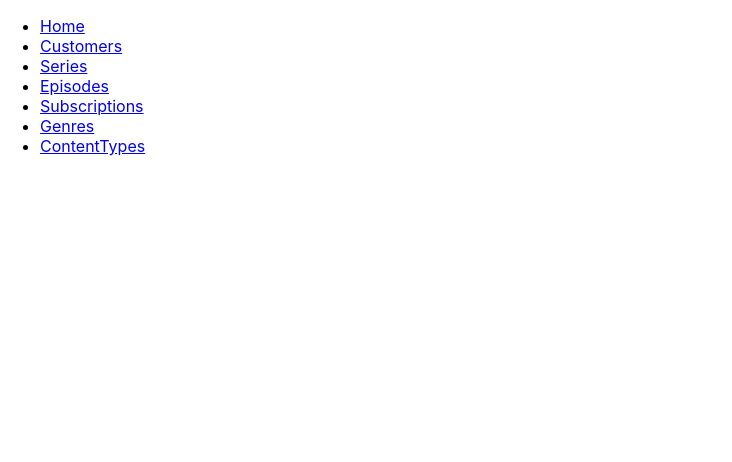
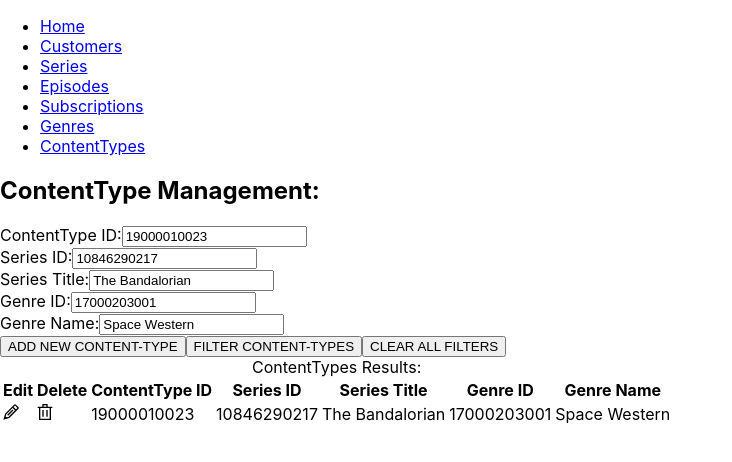
Before and after one commit to linlolo/notflix_react, a React (Create React App) app: page /#/types in a window 1280 px wide. Shown: the top 462 px of the page, without its empty margins (0-732 px from the left). Built offline with nearby package versions, Linux system fonts and the light colour scheme.

Commit message:
Add ContentTypes functionality
This should complete front-end framework.

TODO: CSS styling
TODO: back-end functionality

EJL

```diff
--- a/src/App.js
+++ b/src/App.js
@@ -18,7 +18,9 @@ import EditEpisode from './Pages/EditEpisode';
 import Subscriptions from "./Pages/Subscriptions";
 import EditSubscription from "./Pages/EditSubscription";
 import Genres from "./Pages/Genres";
-import EditGenres from "./Pages/EditGenres";
+import EditGenre from "./Pages/EditGenre";
+import ContentTypes from "./Pages/ContentTypes";
+import EditType from "./Pages/EditType";
 
 
 function App() {
@@ -38,7 +40,9 @@ function App() {
           <Route path="/subscriptions" element={<Subscriptions />}> </Route>
           <Route path="/subscriptions/:subscriptionID" element={<EditSubscription />}> </Route>
           <Route path="/genres" element={<Genres />}> </Route>
-          <Route path="/genres/:genreID" element={<EditGenres />}> </Route>
+          <Route path="/genres/:genreID" element={<EditGenre />}> </Route>
+          <Route path="/types" element={<ContentTypes />}> </Route>
+          <Route path="/types/:typeID" element={<EditType />}> </Route>
         </Routes>
         {/* There's a way to do this with nested routes and <Outlet />
         components, but we'd need to do a little restructuring... EJ */}
--- /dev/null
+++ b/src/Components/ContentTypesForm.js
@@ -0,0 +1,54 @@
+import "../App.css";
+import React from "react";
+
+export default function ContentTypesForm() {
+    return (
+        <form>
+            <div className="formField">
+                <label>ContentType ID:
+                    <input
+                        type="text"
+                        id="contentTypeID"
+                        name="contentTypeID"
+                        value="19000010023" />
+                </label>
+            </div>
+            <div className="formField">
+                <label>Series ID:
+                    <input
+                        type="text"
+                        id="seriesID"
+                        name="seriesID"
+                        value="10846290217" />
+                </label>
+            </div>
+            <div className="formField">
+                <label>Series Title:
+                    <input
+                        type="text"
+                        id="title"
+                        name="title"
+                        value="The Bandalorian" />
+                </label>
+            </div>
+            <div className="formField">
+                <label>Genre ID:
+                    <input
+                        type="text"
+                        id="genreID"
+                        name="genreID"
+                        value="17000203001" />
+                </label>
+            </div>
+            <div className="formField">
+                <label>Genre Name:
+                    <input
+                        type="text"
+                        id="genreName"
+                        name="genreName"
+                        value="Space Western" />
+                </label>
+            </div>
+        </form>
+    );
+}
--- /dev/null
+++ b/src/Components/ContentTypesTable.js
@@ -0,0 +1,36 @@
+import "../App.css";
+import React from "react";
+import {Link} from "react-router-dom";
+import {GrTrash, GrEdit} from "react-icons/gr";
+
+export default function ContentTypesTable() {
+    return (
+        <table>
+            <caption>ContentTypes Results:</caption>
+            <thead>
+                <th>Edit</th>
+                <th>Delete</th>
+                <th>ContentType ID</th>
+                <th>Series ID</th>
+                <th>Series Title</th>
+                <th>Genre ID</th>
+                <th>Genre Name</th>
+            </thead>
+            <tbody>
+                <tr>
+                    <td>
+                        <Link to="19000010023">
+                            <GrEdit />
+                        </Link>
+                    </td>
+                    <td><GrTrash /></td>
+                    <td>19000010023</td>
+                    <td>10846290217</td>
+                    <td>The Bandalorian</td>
+                    <td>17000203001</td>
+                    <td>Space Western</td>
+                </tr>
+            </tbody>
+        </table>
+    );
+}
--- /dev/null
+++ b/src/Pages/ContentTypes.js
@@ -0,0 +1,17 @@
+import "../App.css";
+import React from "react";
+import ContentTypesForm from "../Components/ContentTypesForm";
+import ContentTypesTable from "../Components/ContentTypesTable";
+
+export default function ContentTypes() {
+    return (
+        <div className="contentTypes">
+            <h2>ContentType Management:</h2>
+            <ContentTypesForm />
+            <button type='button'>ADD NEW CONTENT-TYPE</button>
+            <button type='button'>FILTER CONTENT-TYPES</button>
+            <button type='button'>CLEAR ALL FILTERS</button>
+            <ContentTypesTable />
+        </div>
+    );
+}
--- a/src/Pages/EditGenres.js
+++ b/src/Pages/EditGenre.js
@@ -2,7 +2,7 @@ import "../App.css";
 import React from "react";
 import GenreForm from "../Components/GenreForm";
 
-export default function EditGenres() {
+export default function EditGenre() {
     return (
         <div className="editGenres">
             <h3>Edit Genre Details:</h3>
--- /dev/null
+++ b/src/Pages/EditType.js
@@ -0,0 +1,14 @@
+import "../App.css";
+import React from "react";
+import ContentTypesForm from "../Components/ContentTypesForm";
+
+export default function EditType() {
+    return (
+        <div className="editType">
+            <h3>Edit ContentType Details:</h3>
+            <p>Note: ContentType ID cannot be changed.</p>
+            <ContentTypesForm />
+            <button type="button">UPDATE CONTENT-TYPE</button>
+        </div>
+    );
+}
```
